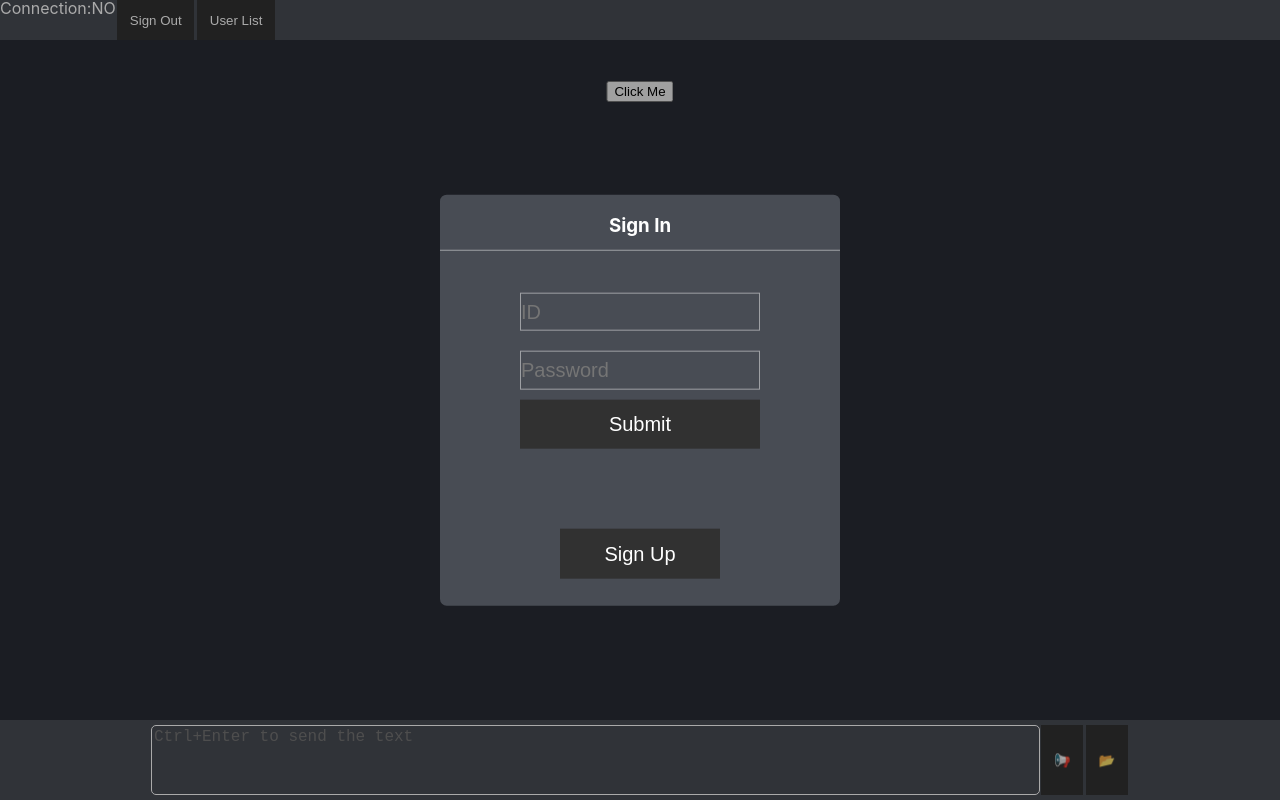
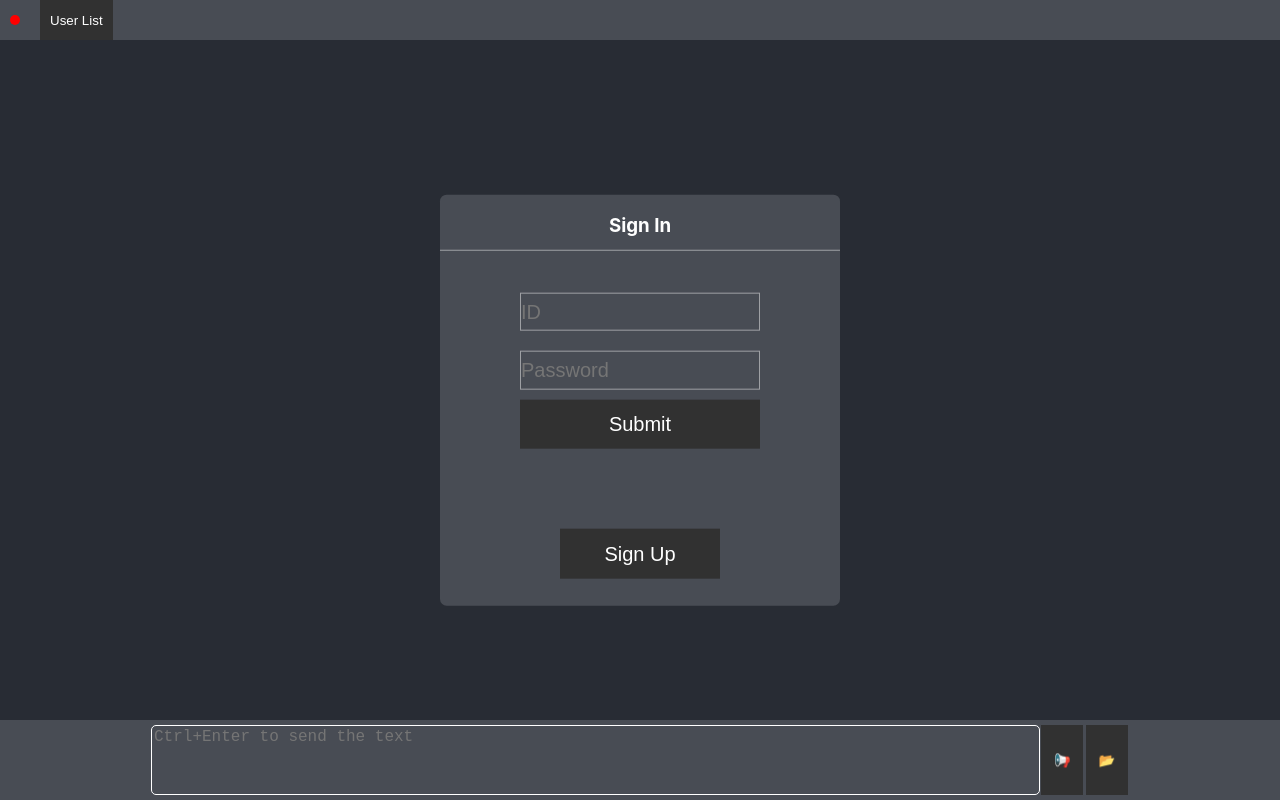
Before and after one commit to dlguswo333/chatFile-front, a React (Create React App) app: page / in a window 1280 px wide. Built offline with nearby package versions, Linux system fonts and the light colour scheme.

Commit message:
edit navi look, toast, css

```diff
--- a/src/App.css
+++ b/src/App.css
@@ -6,7 +6,7 @@
 
 .App {
   text-align: center;
-  min-height: 300px;
+  min-height: 600px;
   min-width: 300px;
   height: 100vh;
   width: 100vw;
--- a/src/App.js
+++ b/src/App.js
@@ -29,6 +29,7 @@ class App extends Component {
     };
     this.refChatBoard = React.createRef();
     this.refToastBoard = React.createRef();
+
     this.sendText = this.sendText.bind(this);
     this.sendFile = this.sendFile.bind(this);
     this.downloadFile = this.downloadFile.bind(this);
@@ -44,7 +45,7 @@ class App extends Component {
     }, 1000);
     this.setState({ socketConnectedInterval: socketConnectedInterval });
 
-    // if the client is signed in, connect via socket io.
+    // if the client is signed in, connect to socket io.
     if (this.state.signedIn) {
       socket.on(data.front_connect, () => {
         // on socket io connection, get my id.
@@ -58,7 +59,7 @@ class App extends Component {
       });
 
       socket.on(data.new_message, (message) => {
-        // reject duplicated message if there is any
+        // reject duplicated message if there is any.
         if (this.state.messageList !== [] || message.key !== this.state.messageList[this.state.messageList.length - 1].key)
           this.onReceive(message);
       });
@@ -75,7 +76,9 @@ class App extends Component {
 
   sendText() {
     if (!socket.connected) {
-      alert('Sorry, but you are not signed in.');
+      this.refToastBoard.current.pushToast(
+        { type: 'noti', content: `Sorry, but you are not connected to the server.` }
+      );
       return;
     }
     var message = {};
@@ -87,7 +90,9 @@ class App extends Component {
   sendFile(files) {
     // If not connected to socket, block upload.
     if (!socket.connected) {
-      alert('Sorry, but you are not signed in.');
+      this.refToastBoard.current.pushToast(
+        { type: 'noti', content: `Sorry, but you are not connected to the server.` }
+      );
       return;
     }
     const file = files[0];
@@ -197,7 +202,7 @@ class App extends Component {
   render() {
     return (
       <div className="App">
-        <Navi signOut={this.signOut} socketConnected={this.state.socketConnected} />
+        <Navi signedIn={this.state.signedIn} signOut={this.signOut} socketConnected={this.state.socketConnected} />
         <ChatBoard
           messageList={this.state.messageList}
           myId={this.state.myId}
@@ -212,7 +217,7 @@ class App extends Component {
           sendFile={this.sendFile}
         />
         {!this.state.signedIn && <Auth signIn={this.signIn} signUp={this.signUp} />}
-        {!this.state.signedIn && <div className="BackgroundBlur"></div>}
+        {/* {!this.state.signedIn && <div className="BackgroundBlur"></div>} */}
         <ToastBoard ref={this.refToastBoard} />
       </div>
     );
--- a/src/Message.css
+++ b/src/Message.css
@@ -3,7 +3,7 @@
   min-width: 10%;
   padding: 10px;
   border-radius: 5px;
-  margin-bottom: 30px;
+  margin: 10px 0 10px 0;
   border: 1px solid #484c54;
   white-space: pre-wrap;
   word-break: break-all;
--- a/src/Navi.css
+++ b/src/Navi.css
@@ -6,24 +6,37 @@
   overflow: hidden;
 }
 .NaviButton{
-  justify-self: center;
   border-radius: none;
-  align-self: stretch;
+  white-space: nowrap;
+  height: 100%;
+  margin: 0 10px 0 10px;
+  padding-top: 5px;
+  padding-bottom: 5px;
+  padding-left: 10px;
+  padding-right: 10px;
   background-color: #313131;
   border: 1px white;
   color: white;
-  padding-top: 0.5%;
-  padding-bottom: 0.5%;
-  padding-left: 1%;
-  padding-right: 1%;
-  margin-left: 0.1%;
-  margin-right: 0.1%;
   transition: 0.3s;
+}
+.RightAlign{
+  height: 100%;
+  margin-left: auto;
 }
 .NaviButton:hover{
   background-color: crimson;
 }
 .Connection{
-  text-align: center;
+  align-self: center;
+  margin: 0 10px 0 10px;
+  width: 10px;
+  height: 10px;
+  border-radius: 50%;
   line-height: 100%;
 }
+.Connected{
+  background-color: green;
+}
+.Disconnected{
+  background-color: red;
+}
--- a/src/Navi.js
+++ b/src/Navi.js
@@ -5,14 +5,16 @@ class Navi extends Component {
   render() {
     return (
       <nav className="Navi">
-        <div className="Connection">
-          Connection:{this.props.socketConnected ? 'YES' : 'NO'}
+        <div className={`Connection ${this.props.socketConnected ? 'Connected' : 'Disconnected'}`} />
+        <button className="NaviButton" onClick={() => { console.log("User List"); }}>User List</button>
+        <div className='RightAlign' >
+          {this.props.signedIn &&
+            <button className="NaviButton" onClick={() => {
+              console.log("Sign Out");
+              this.props.signOut();
+            }}>Sign Out</button>
+          }
         </div>
-        <button className="NaviButton" onClick={() => {
-          console.log("Sign Out");
-          this.props.signOut();
-        }}>Sign Out</button>
-        <button className="NaviButton" onClick={() => { console.log("User List"); }}>User List</button>
       </nav>
     )
   }
--- a/src/ToastBoard.css
+++ b/src/ToastBoard.css
@@ -1,5 +1,6 @@
 .ToastBoard{
   position: absolute;
+  z-index: 1100;
   top: 10vh;
   left: 50%;
   justify-content: center;
@@ -9,7 +10,8 @@
 .Toast{
   margin: auto;
   max-width: min-content;
-  background-color: #FFFFFF11;
+  background-color: #00000088;
+  color: white;
   border-radius: 10px;
   padding: 10px;
   margin-bottom: 10px;
--- a/src/ToastBoard.js
+++ b/src/ToastBoard.js
@@ -1,7 +1,10 @@
 import React, { Component } from 'react';
 import './ToastBoard.css';
 
+// Each toast must have unique key value.
+// So, pushToast function will increment the value everytime it is called.
 var nextToastKey = 0;
+const maxToastListLen = 5;
 
 class Toast extends Component {
   constructor(props) {
@@ -14,14 +17,6 @@ class Toast extends Component {
   }
 
   getToasts() {
-    const len = this.state.toastList.length;
-    // cut if too long.
-    if (len > 5) {
-      let toastList = this.state.toastList;
-      toastList = toastList.filter((toast) => { return toast.type !== null; });
-      toastList = toastList.slice(0, 5);
-      this.setState({ toastList: toastList });
-    }
     const toastList = this.state.toastList.map((toast) => {
       if (toast.type === 'noti') {
         return <div className="Toast" key={toast.key}>
@@ -53,6 +48,21 @@ class Toast extends Component {
     this.setState({ toastList: toastList });
   }
 
+  sliceToastList() {
+    let len = this.state.toastList.length;
+    if (len >= maxToastListLen) {
+      // cut if too long.
+      let toastList = this.state.toastList;
+      toastList = toastList.filter((toast) => { return toast.type !== null; });
+      len = toastList.length;
+      if (len >= maxToastListLen) {
+        // Still long? cut off old toasts.
+        toastList = toastList.slice(len - maxToastListLen, len);
+      }
+      this.setState({ toastList: toastList });
+    }
+  }
+
   pushToast(toast) {
     if (toast.type === undefined || toast.content === undefined) {
       // reject bad toast.
@@ -67,17 +77,18 @@ class Toast extends Component {
       toastList: [...this.state.toastList, toast]
     });
     toast.key = nextToastKey++;
+    this.sliceToastList();
     return toast.key;
   }
 
   render() {
     return (
       <div className="ToastBoard">
-        <button onClick={() => {
+        {/* <button onClick={() => {
           this.pushToast(
             { type: (nextToastKey % 2 === 0 ? 'noti' : 'progress'), content: (nextToastKey % 2 === 0 ? 'hello thereejfawjflkajewfjafj' : 'in progress...') }
           );
-        }}>Click Me</button>
+        }}>Click Me</button> */}
         {this.getToasts()}
       </div>
     );
```
